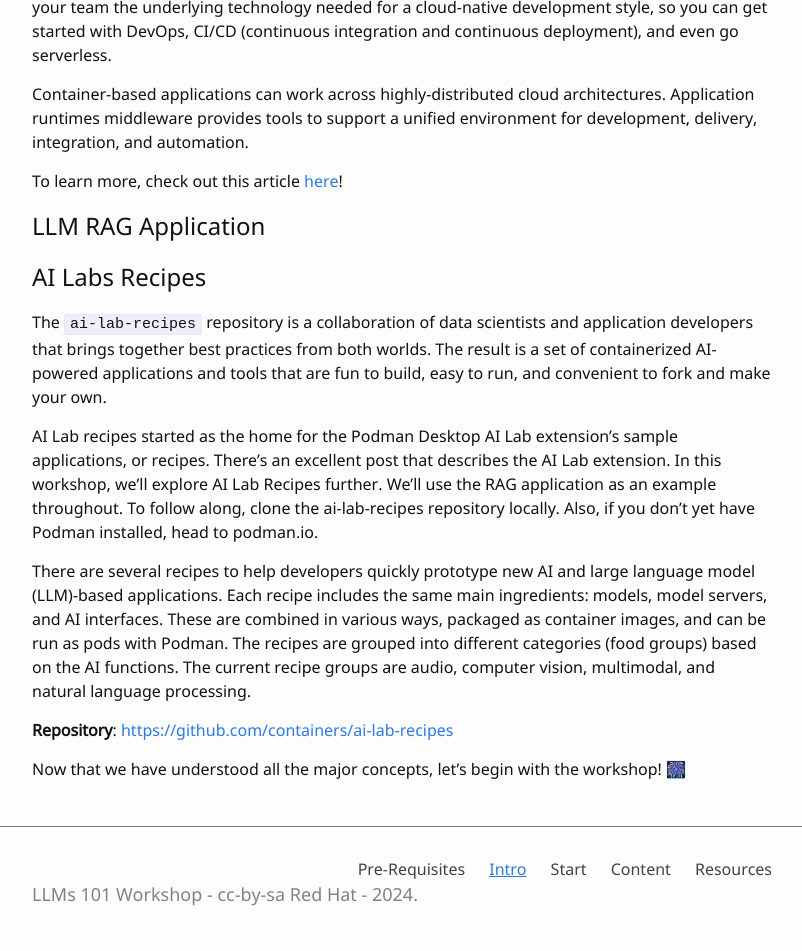
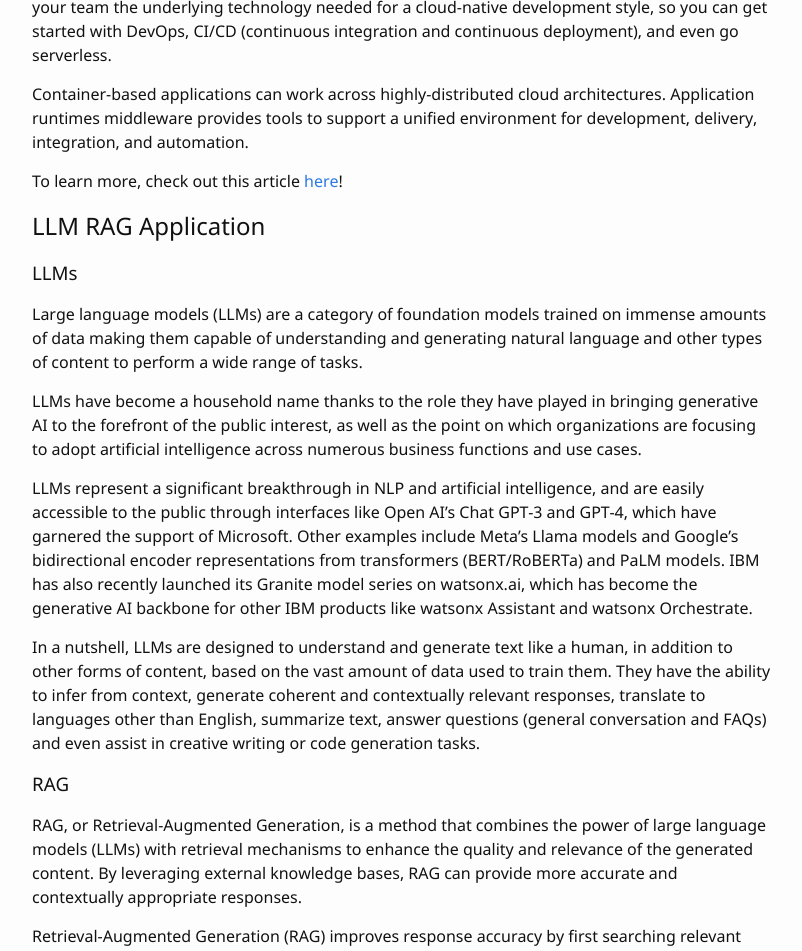
Before and after one commit to hemajv/devconf-llm-workshop, a Jekyll site: the page built from 1-intro.md, in a window 1280 px wide and 1400 px high, scrolled down 885 px. Shown: the top 951 px of the window, without its empty margins (238-1040 px from the left). Built offline with Jekyll 4.4.1, drawn with Linux system fonts in a browser that asks for light colours; some of the changed text lies outside the part shown.

Commit message:
Update 1-intro.md
update the inrroduction page

```diff
--- a/1-intro.md
+++ b/1-intro.md
@@ -28,6 +28,29 @@ To learn more, check out this article [here](https://www.redhat.com/en/topics/co
 
 ## LLM RAG Application
 
+### LLMs
+
+Large language models (LLMs) are a category of foundation models trained on immense amounts of data making them capable of understanding and generating natural language and other types of content to perform a wide range of tasks.
+
+LLMs have become a household name thanks to the role they have played in bringing generative AI to the forefront of the public interest, as well as the point on which organizations are focusing to adopt artificial intelligence across numerous business functions and use cases.
+
+LLMs represent a significant breakthrough in NLP and artificial intelligence, and are easily accessible to the public through interfaces like Open AI’s Chat GPT-3 and GPT-4, which have garnered the support of Microsoft. Other examples include Meta’s Llama models and Google’s bidirectional encoder representations from transformers (BERT/RoBERTa) and PaLM models. IBM has also recently launched its Granite model series on watsonx.ai, which has become the generative AI backbone for other IBM products like watsonx Assistant and watsonx Orchestrate.
+
+In a nutshell, LLMs are designed to understand and generate text like a human, in addition to other forms of content, based on the vast amount of data used to train them. They have the ability to infer from context, generate coherent and contextually relevant responses, translate to languages other than English, summarize text, answer questions (general conversation and FAQs) and even assist in creative writing or code generation tasks.
+
+### RAG
+
+RAG, or Retrieval-Augmented Generation, is a method that combines the power of large language models (LLMs) with retrieval mechanisms to enhance the quality and relevance of the generated content. By leveraging external knowledge bases, RAG can provide more accurate and contextually appropriate responses.
+
+Retrieval-Augmented Generation (RAG) improves response accuracy by first searching relevant documents, then generating answers based on them. This process begins with a user’s query. Instead of relying solely on pre-trained knowledge, RAG systems find content matching the query context. The retrieval step ensures responses are based on specific, relevant information. After finding the most pertinent documents, the language model synthesizes this information into a coherent response. This method enhances the quality and accuracy of AI responses, especially for complex queries needing current or specialized knowledge.
+
+Pictured below is a high level architecture diagram for RAG applications.
+
+![RAG](https://github.com/user-attachments/assets/bd78f1d5-7315-4774-850c-6c2c191c155c)
+
+#### The Role of Vector Search in RAG
+
+Vector search is key in RAG’s retrieval phase, going beyond keyword matching to grasp semantic nuances in language. It turns text into high-dimensional vectors using large dataset-trained models, capturing the semantic meaning of text. This enables search mechanisms to find information based on contextual similarity, not just exact word matches. By comparing query vectors with document vectors in a database, it identifies the closest semantic matches in a high-dimensional space, enhancing the retrieval accuracy for complex queries.
 
 ## AI Labs Recipes
 
```
